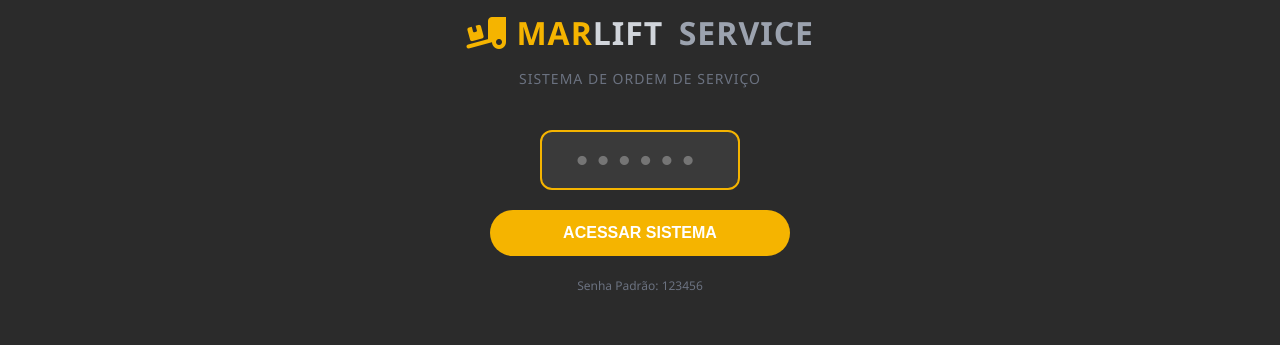
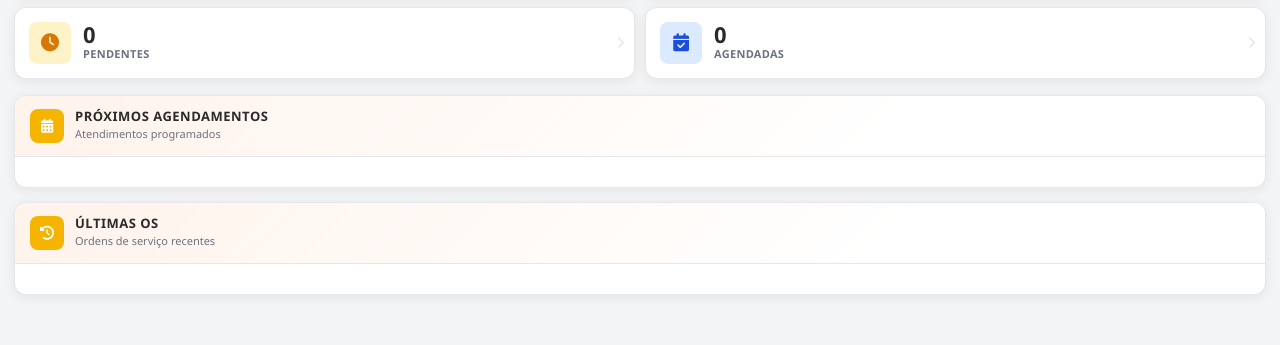
Before and after one commit to leonardomecanico8-ai/sistema-os-empilhadeiras, a website built with Vite: page index.html in a window 1280 px wide. Shown: the part 249-594 px from the top of the page. Built offline with nearby package versions, Linux system fonts and the light colour scheme.

Commit message:
Update index.html

```diff
--- a/index.html
+++ b/index.html
@@ -24,22 +24,6 @@
   <i class="fa-solid fa-cloud-slash"></i> Modo Offline — dados salvos localmente
 </div>
 
-<!-- ===== TELA DE LOGIN ===== -->
-<div id="loginScreen">
-  <div class="login-logo">
-<i class="fa-solid fa-truck-ramp-box"></i>
-<span class="logo-mar">MAR</span><span class="logo-lift">LIFT</span>
-<span class="logo-service">SERVICE</span>
-</div>
-  <div class="login-sub">SISTEMA DE ORDEM DE SERVIÇO</div>
-  <div class="pin-container">
-    <input type="tel" id="pinInput" class="pin-box" inputmode="numeric" maxlength="6" pattern="\d*" placeholder="••••••" autocomplete="off">
-  </div>
-  <button class="btn-login" onclick="fazerLogin()">ACESSAR SISTEMA</button>
-  <div style="margin-top:20px; font-size:12px; color:var(--gray)">Senha Padrão: 123456</div>
-</div>
-
-<div class="app" id="mainApp">
 
   <!-- ===== HEADER ===== -->
   <header class="header">
```
